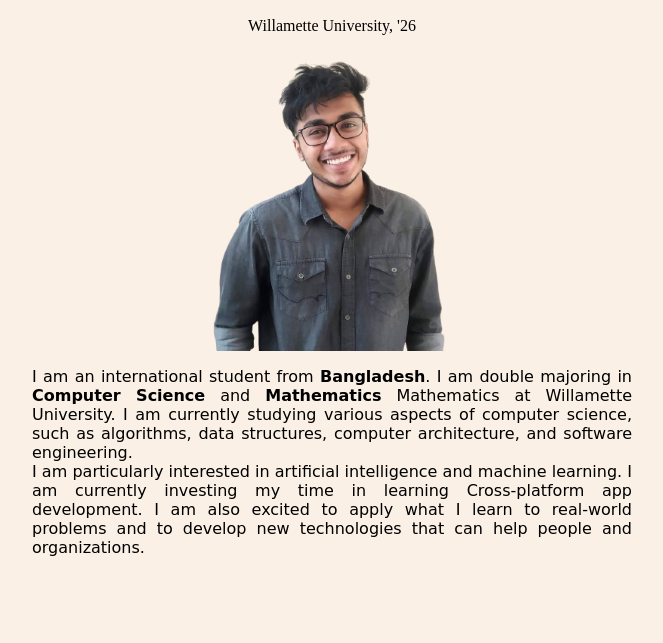
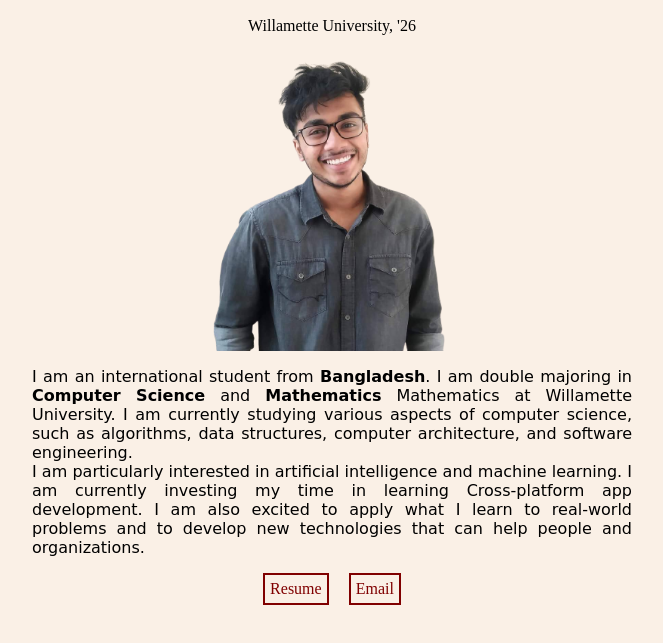
Before and after one commit to shouvikantu/shouvikantu.github.io, a plain HTML site: page index.html in a window 1280 px wide. Shown: the part 87-730 px from the top of the page, without its empty margins (308-971 px from the left). Drawn offline with Linux system fonts and the light colour scheme.

Commit message:
added links
resume & email buttons added

```diff
--- a/index.html
+++ b/index.html
@@ -24,6 +24,20 @@
           max-height: 300px;
           width: auto;
         }
+        a{
+          text-decoration: none;
+          color: maroon;
+          border: 2px solid maroon;
+          padding: 5px;
+        }
+        a:hover{
+          color: black;
+          background-color: #CC8C97;
+        }
+        .links{
+          display: flex;
+          gap: 20px;
+        }
         </style>
 </head>
 <body>
@@ -33,5 +47,9 @@
     <p class="para">
         I am an international student from <strong>Bangladesh</strong>. I am double majoring in <strong>Computer Science</strong>  and <strong>Mathematics</strong> Mathematics at Willamette University. I am currently studying various aspects of computer science, such as algorithms, data structures, computer architecture, and software engineering. <br> I am particularly interested in artificial intelligence and machine learning. I am currently investing my time in learning Cross-platform app development. I am also excited to apply what I learn to real-world problems and to develop new technologies that can help people and organizations.
     </p>
+    <div class="links">
+      <a href="https://drive.google.com/file/d/1kJAVyS3FbFO4FuxvbFymaRNbO0BzB1ya/view?usp=share_link" target="_blank" rel="norefferer">Resume</a>
+      <a href="mailto:sahmed@willamette.edu">Email</a>
+    </div>
 </body>
 </html>
```
